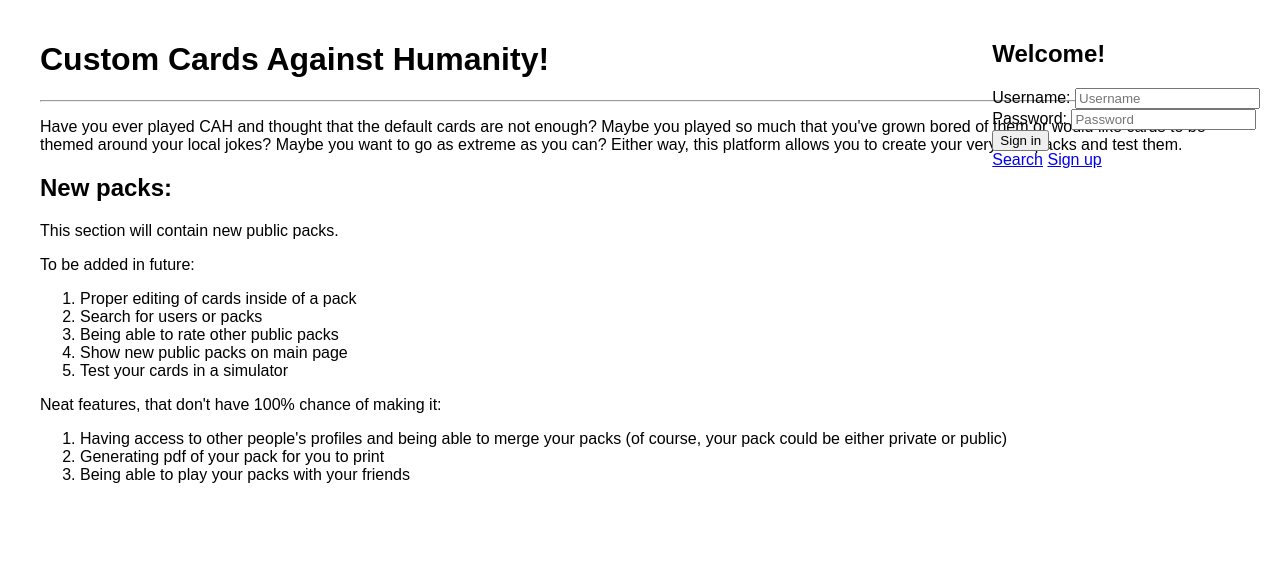
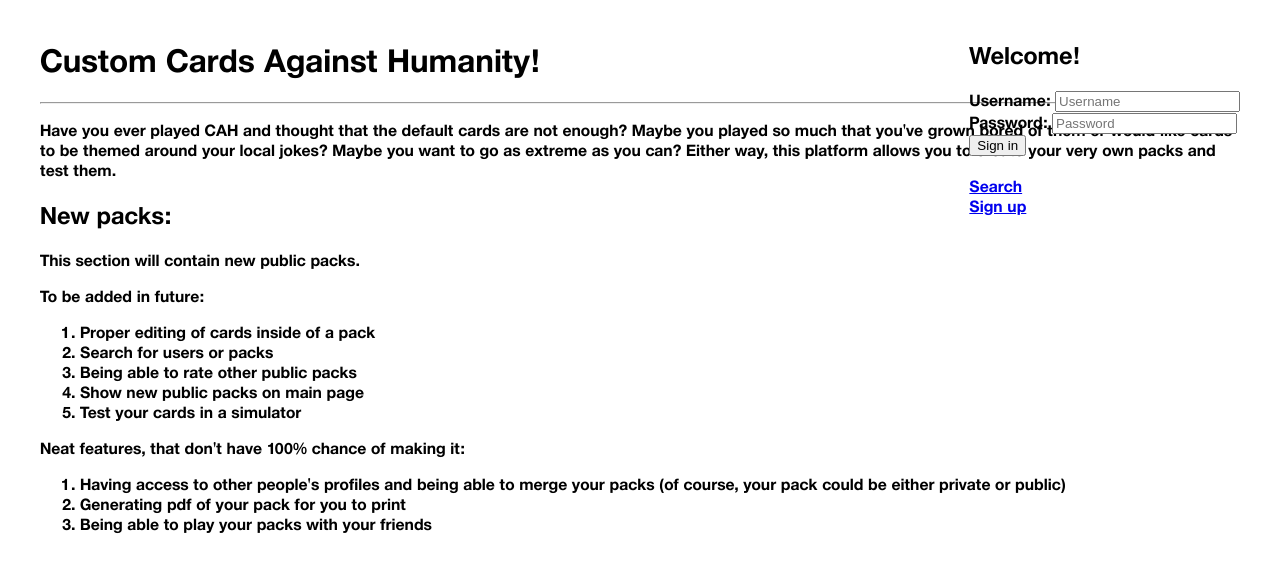
Before and after one commit to Uxusino/custom-cards, a Flask app: page / in a window 1280 px wide. Shown: the top 572 px of the page. Run offline with Flask 3, Linux system fonts and the light colour scheme; parts of the project's set-up code (start-up, migrations or seed data) failed here and were passed over.

Commit message:
Minor style updates

```diff
--- a/app.py
+++ b/app.py
@@ -1,8 +1,11 @@
 import os
 from flask import Flask
+from flask_cors import CORS
 
 app = Flask(__name__)
 app.secret_key = os.getenv("SECRET_KEY")
+
+CORS(app)
 
 languages = []
 with open("languages.txt", "r") as file:
--- a/requirements.txt
+++ b/requirements.txt
@@ -1,6 +1,7 @@
 click==8.1.3
 colorama==0.4.6
 Flask==2.2.3
+Flask-Cors==3.0.10
 Flask-SQLAlchemy==3.0.3
 greenlet==2.0.2
 gunicorn==20.1.0
@@ -9,6 +10,7 @@
 MarkupSafe==2.1.2
 psycopg2-binary==2.9.6
 python-dotenv==1.0.0
+six==1.16.0
 SQLAlchemy==2.0.7
 typing_extensions==4.5.0
 Werkzeug==2.2.3
--- a/static/styles.css
+++ b/static/styles.css
@@ -1,8 +1,14 @@
+@font-face {
+    font-family: 'Helvetica Neue Bold';
+    src: url('fonts/NeueHelveticaBQ-Bold.otf') format('truetype');
+    font-weight: bold;
+}
+
 body {
     margin: 0 auto;
     max-width: 1200px;
     padding: 20px;
-    font-family: Arial, Helvetica, sans-serif;
+    font-family: 'Helvetica Neue Bold', sans-serif;
 }
 
 .menu {
@@ -10,6 +16,7 @@
     top: 0;
     right: 0;
     padding: 20px;
+    margin-right: 20px;
 }
 
 .registration {
@@ -64,18 +71,21 @@
     display: inline-block;
     vertical-align: top;
     margin-right: 10px;
-    width: 300px;
+    width: 400px;
 }
 
 .card {
     display: flex;
     align-items: center;
     margin-right: 10px;
+    padding: 10px;
+    border-width: thin;
     border-color: #888;
 }
 
 #white-cards {
     background-color: white;
+    border-width: thin;
     border-color: #888;
 }
 
--- a/templates/create.html
+++ b/templates/create.html
@@ -46,8 +46,11 @@
 </body>
 <div>
     <a href="/users/{{ session.username }}">My packs</a>
+    <br>
     <a href="/search">Search</a>
+    <br>
     <a href="/logout">Log out</a>
+    <br>
     <a href="/">Main page</a>
 </div>
 </html>
--- a/templates/index.html
+++ b/templates/index.html
@@ -13,7 +13,9 @@
         {% if session.username %}
             <h2>Welcome, {{session.username}}!</h2>
             <a href="/users/{{session.username}}">My profile</a>
+            <br>
             <a href="/search">Search</a>
+            <br>
             <a href="/logout">Log out</a>
         {% else %}
             <h2>Welcome!</h2>
@@ -35,7 +37,9 @@
                     {% endwith %}
                 {% endblock %}
             </form>
+            <br>
             <a href="/search">Search</a>
+            <br>
             <a href="/register">Sign up</a>
         {% endif %}
     </div>
--- a/templates/profile.html
+++ b/templates/profile.html
@@ -35,13 +35,17 @@
     <div class="menu">
         {% if not is_guest %}
             <a href="/users/{{ session.username }}">My packs</a>
+            <br>
             <a href="/search">Search</a>
+            <br>
             <a href="/logout">Log out</a>
         {% else %}
             <a href="/register">Sign up</a>
+            <br>
             <a href="/search">Search</a>
         {% endif %}
-            <a href="/">Main page</a>
+        <br>
+        <a href="/">Main page</a>
     </div>
 </body>
 </html>
--- a/templates/register.html
+++ b/templates/register.html
@@ -9,6 +9,7 @@
         <h1>Sign Up</h1>
         <form method="POST">
             Username: <input type="text" name="username" placeholder="Username">
+            <br>
             Password: <input type="password" name="password" placeholder="Password">
             <br>
             <input type="submit" value="Submit">
```
Also changed, not shown: fonts/NeueHelveticaBQ-Bold.otf (added).
